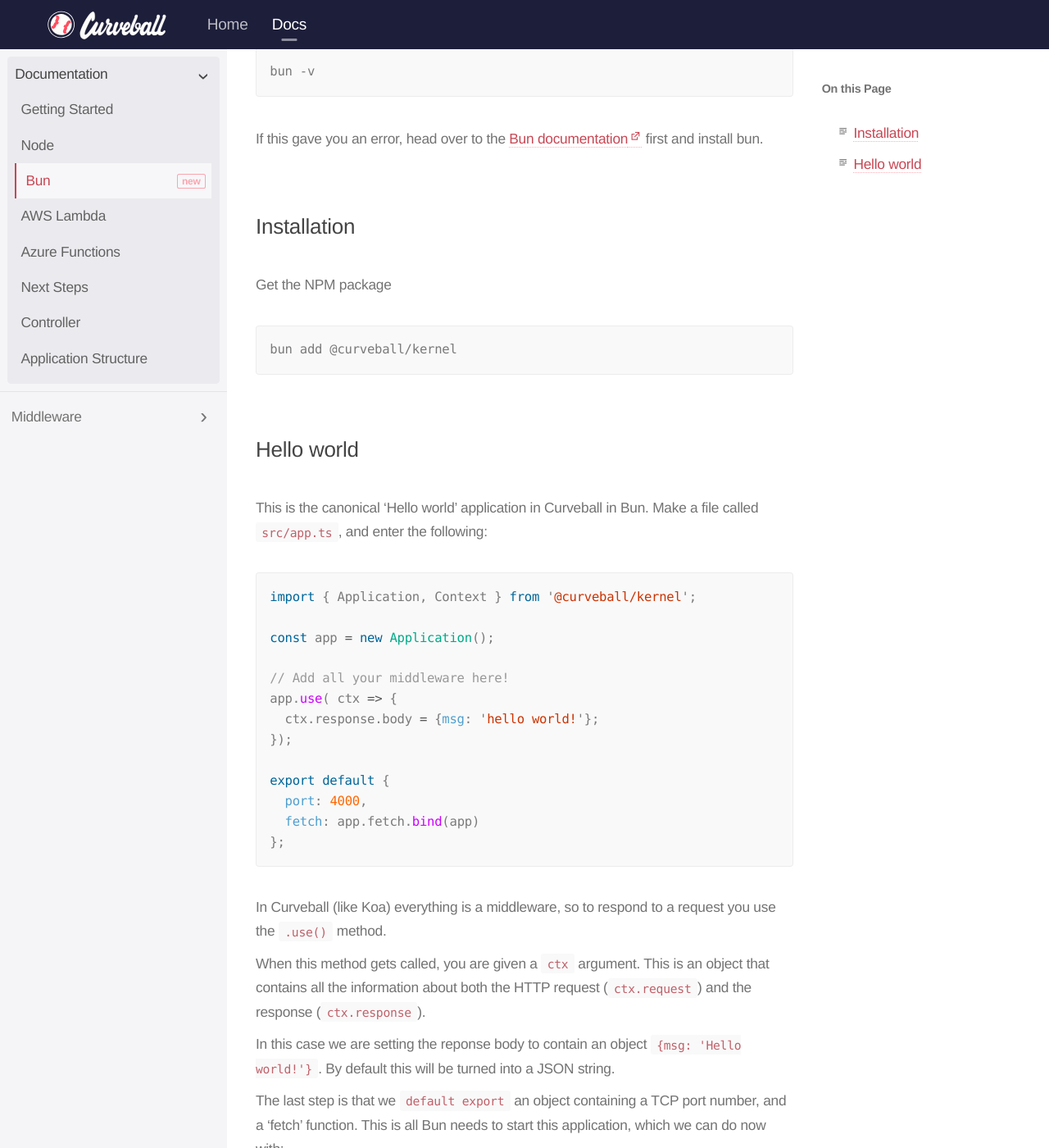
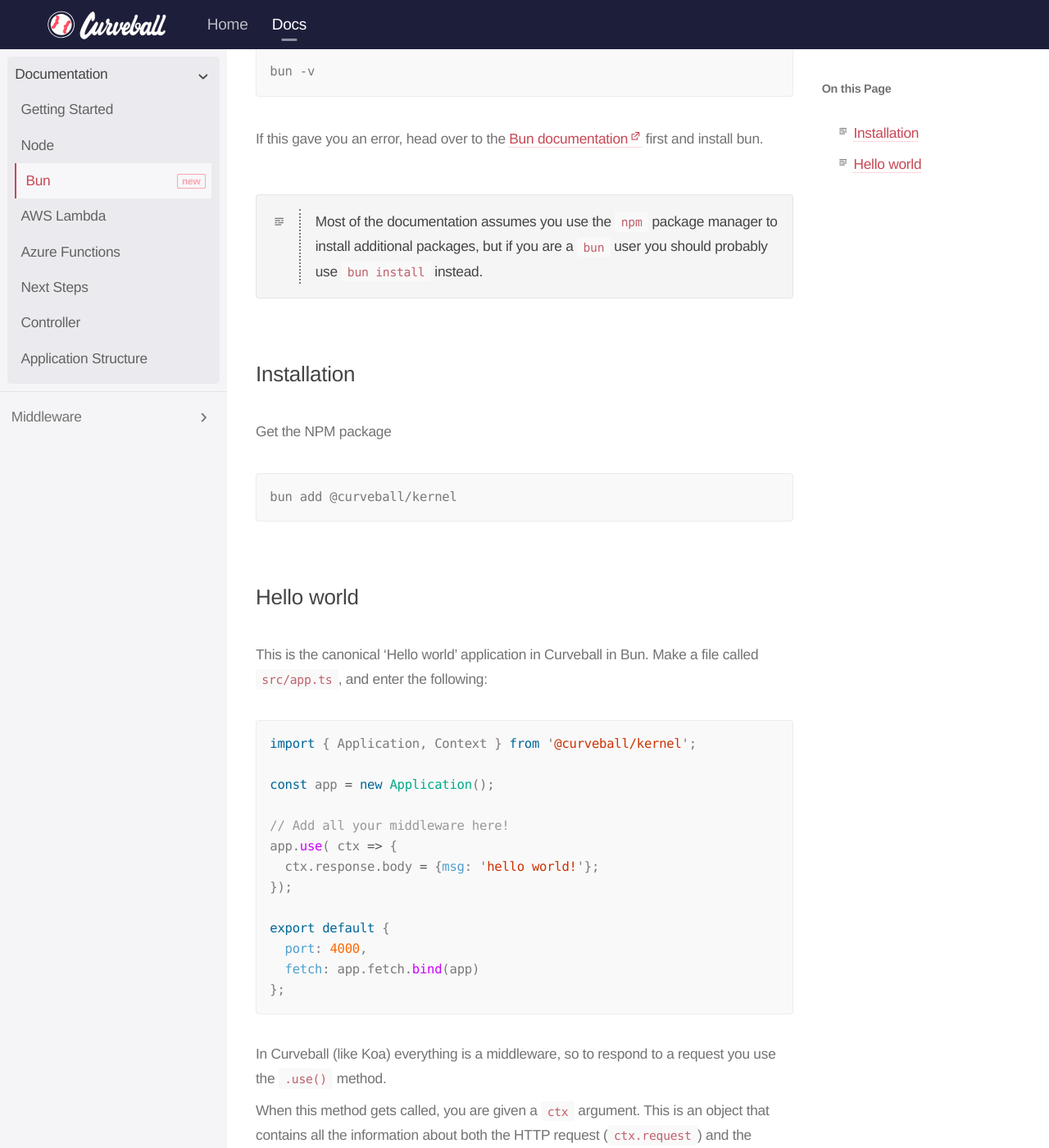
Before and after one commit to curveball/website, a Jekyll site: the page built from collections/_documentation/bun.md, in a window 1280 px wide and 1400 px high, scrolled down 193 px. Shown: the whole window at 82% size. Built offline with Jekyll 4.4.1, drawn with Linux system fonts in a browser that asks for light colours; some of the changed text lies outside the part shown.

Commit message:
Move note to top of page

```diff
--- a/collections/_documentation/bun.md
+++ b/collections/_documentation/bun.md
@@ -15,6 +15,10 @@
 If this gave you an error, head over to the [Bun documentation][bun] first
 and install bun.
 
+{:.note}
+> Most of the documentation assumes you use the `npm` package manager
+to install additional packages, but if you are a `bun` user you should probably
+use `bun install` instead.
 
 ## Installation
 
@@ -66,11 +70,6 @@
 After this command you can go to <http://localhost:4000> to see if it worked.
 
 
-{:.note}
-> Most of the documentation assumes you use the `npm` package manager
-to install additional packages, but if you are a `bun` user you should probably
-use `bun install` instead.
-
 {:.note.good}
 > Now we've covered the Bun-specific documentation, go read [next steps][2] to
 go over all the common use-cases.
```
